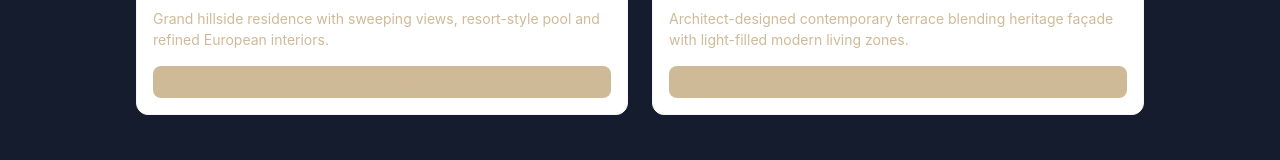
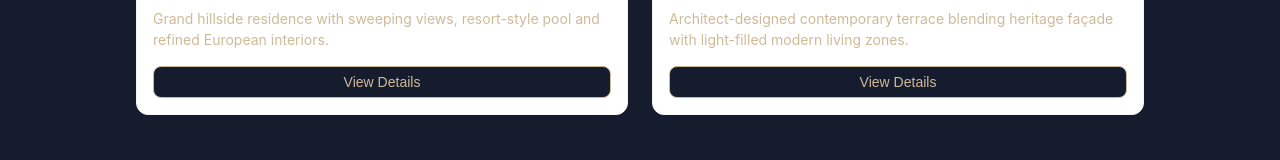
Before and after one commit to Imhermes1/LukeRealEstateSite, a Next.js app: page / in a window 1280 px wide. Shown: the part 1275-1435 px from the top of the page. Built offline with nearby package versions, Linux system fonts and the light colour scheme; no server answers.

Commit message:
Fix Social section background and update Career Highlights buttons to navy with beige text

```diff
--- a/app/components/Social.tsx
+++ b/app/components/Social.tsx
@@ -132,7 +132,7 @@ export default function Social() {
   }, []);
 
   return (
-    <section id="social" className="section bg-light" aria-label="Social Media">
+    <section id="social" className="section" aria-label="Social Media">
       <div className="container">
         <h2 className="section-title">Stay Connected</h2>
         <div className="social-grid">
--- a/app/globals.css
+++ b/app/globals.css
@@ -355,12 +355,28 @@ a:focus-visible {
 }
 
 .btn-secondary {
-  background-color: var(--color-secondary);
-  color: var(--color-text);
+  background-color: #151C2E;
+  color: #CFBA97;
+  border: 1px solid #CFBA97;
 }
 
 .btn-secondary:hover {
-  background-color: var(--color-secondary-hover);
+  background-color: #CFBA97;
+  color: #151C2E;
+  border: 1px solid #CFBA97;
+  transform: translateY(-1px);
+}
+
+.btn-secondary-invert {
+  background-color: #CFBA97;
+  color: #151C2E;
+  border: 1px solid #151C2E;
+}
+
+.btn-secondary-invert:hover {
+  background-color: #151C2E;
+  color: #CFBA97;
+  border: 1px solid #CFBA97;
   transform: translateY(-1px);
 }
 
```
